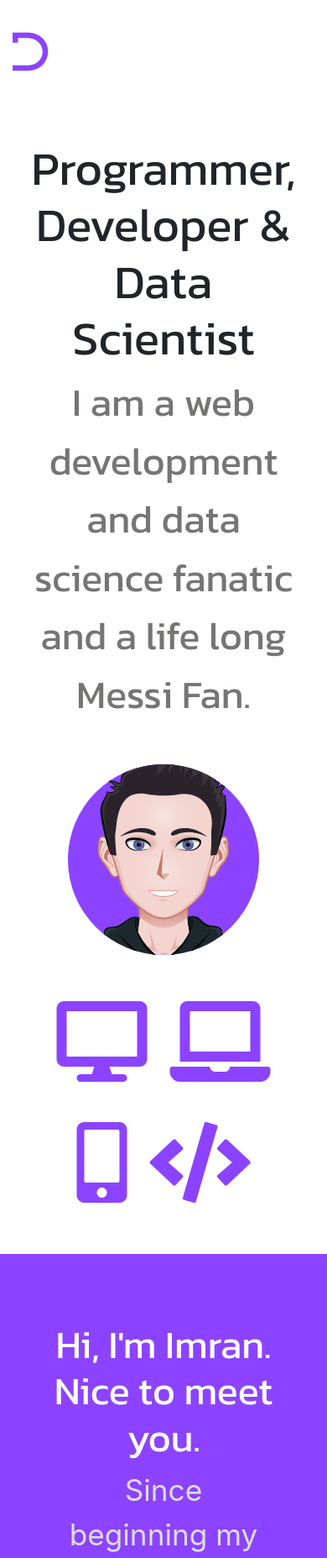
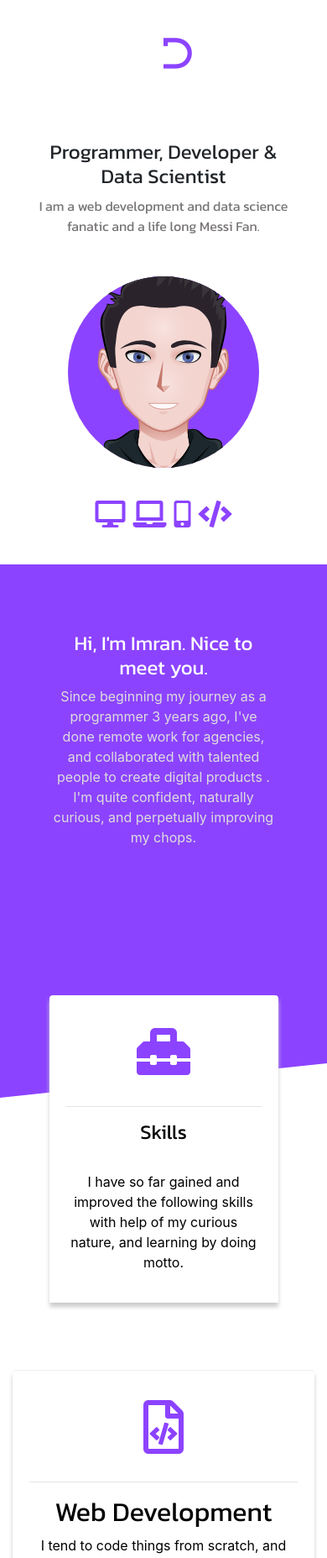
Before and after one commit to strongSoda/website, a PHP site: page / in a window 390 px wide. Shown: the top 1855 px of the page at 84% size. Run offline with PHP 8.4, Linux system fonts and the light colour scheme; some libraries are stand-ins or nearby versions.

Commit message:
Made Responsive For Mobile devices both portrait & landscape

```diff
--- a/index.html
+++ b/index.html
@@ -13,15 +13,11 @@
 <body>
 
     <nav class="navbar">
-        <div class="container-fluid">
-          <div class="navbar-brand left">
-            <a class="navbar-item" href="#">
-              <span class="brand brand-ico">
-                 <i class="fab fa-dyalog"></i>
-               </span>
-            </a>
-          </div>
-        </div>
+        <a class="navbar-item" href="#">
+            <span class="brand-ico">
+                <i class="fab fa-dyalog"></i>
+            </span>
+        </a>
     </nav>
 
     <div class="hero">
--- a/styles/style.css
+++ b/styles/style.css
@@ -162,15 +162,16 @@
 }
 
 .navbar {
-    width: 100%;
+    width: 100vw;
     height: 3.25rem;
-    padding: 1.2rem 0;
+    padding: 1.2rem;
     margin-bottom: 3.8rem;
 }
 
-.navbar-brand {
-    /* padding: 40px; */
-    min-height: 3.25rem;
+.navbar-item {
+    position: relative;
+    left: 50%;
+    padding-top: 4%;
 }
 
 .brand-ico {
@@ -412,3 +413,65 @@
         font-size: 2.2em;
     }
 }
+
+
+
+/* start of desktop styles */
+
+@media screen and (max-width: 991px) {
+    /* start of large tablet styles */
+
+}
+
+@media screen and (max-width: 767px) {
+    /* start of medium tablet styles */
+
+}
+
+ /* start of phone styles */
+@media screen and (max-width: 485px){
+
+    h1, .intro-title {
+        font-size: 1.5em;
+    }
+
+    .subtitle, .intro-body, .skill-body, .education p {
+        font-size: 1.0em;
+    }
+
+    .hero-foot {
+        font-size: 2em;
+    }
+
+.end img {
+    width: 7.33%;
+}
+}
+
+/* Landscape mode */
+
+@media  (max-width: 991px) and (orientation: landscape ) {
+    h1, .intro-title {
+        font-size: 1.5em;
+    }
+
+    .subtitle, .intro-body, .skill-body, .education p {
+        font-size: 1.0em;
+    }
+
+    .hero-foot {
+        font-size: 2em;
+    }
+
+    .end img {
+        width: 7.33%;
+    }
+
+    .tech {
+        width: 50vw;
+        margin: 2% auto;
+
+    }
+}
+
+ /* end of phone styles */
```
